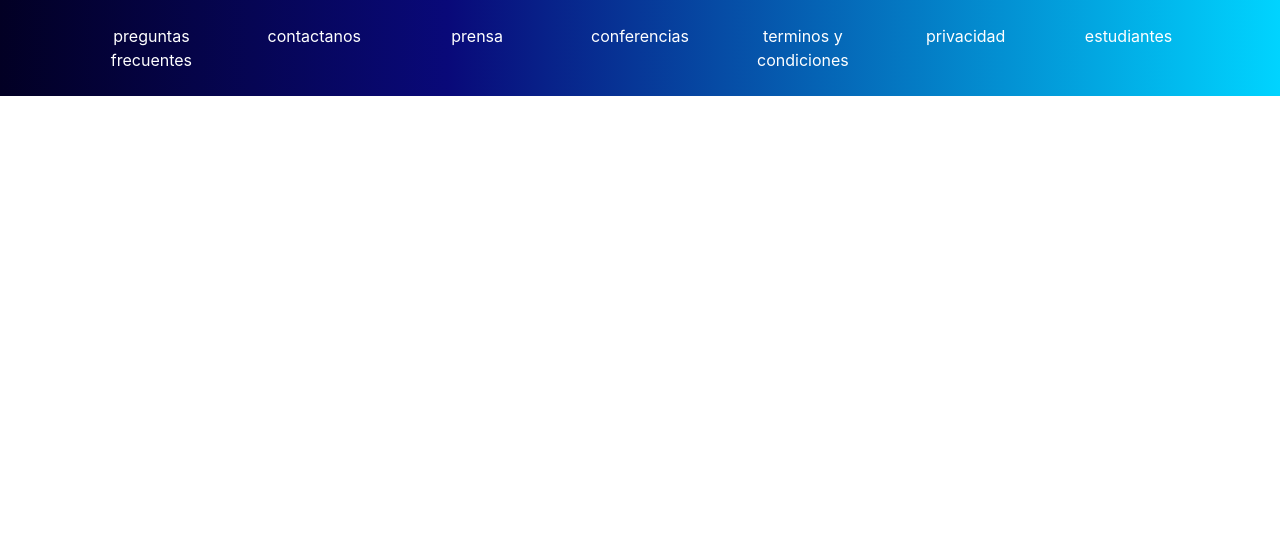
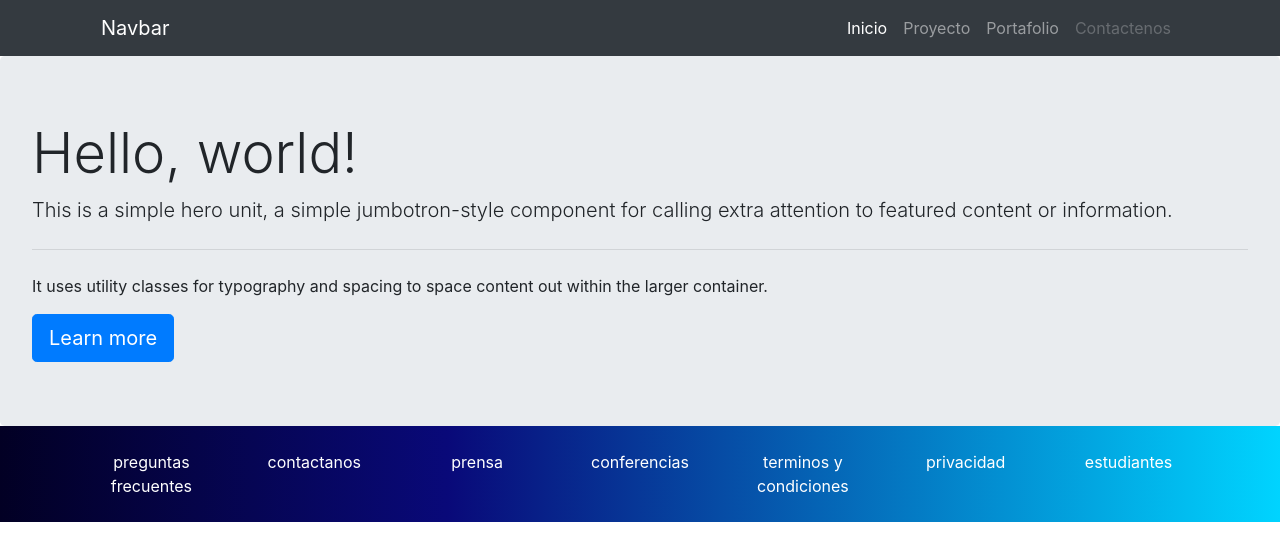
Before and after one commit to daniela2306/proyecto, a plain HTML site: page index.html in a window 1280 px wide. Drawn offline with nearby package versions, Linux system fonts and the light colour scheme.

Commit message:
creacion del encabezado del sitio web

```diff
--- a/index.html
+++ b/index.html
@@ -1,41 +1,88 @@
 <!DOCTYPE html>
 <html lang="en">
+
 <head>
   <meta charset="UTF-8">
   <meta name="viewport" content="width=, initial-scale=1.0">
-    <link rel="stylesheet" href="https://cdn.jsdelivr.net/npm/bootstrap@4.6.2/dist/css/bootstrap.min.css" integrity="sha384-xOolHFLEh07PJGoPkLv1IbcEPTNtaed2xpHsD9ESMhqIYd0nLMwNLD69Npy4HI+N" crossorigin="anonymous">
+  <link rel="stylesheet" href="https://cdn.jsdelivr.net/npm/bootstrap@4.6.2/dist/css/bootstrap.min.css"
+    integrity="sha384-xOolHFLEh07PJGoPkLv1IbcEPTNtaed2xpHsD9ESMhqIYd0nLMwNLD69Npy4HI+N" crossorigin="anonymous">
   <link rel="stylesheet" href="css/estilos.css">
   <title>Document</title>
 </head>
+
 <body>
+  <div class="fondo bg-dark">
+    <div class="container">
+      <div class="row">
+        <div class="col-12">
+          <nav class="navbar navbar-expand-lg navbar-dark bg-dark">
+            <a class="navbar-brand" href="#">Navbar</a>
+            <button class="navbar-toggler" type="button" data-toggle="collapse" data-target="#navbarSupportedContent"
+              aria-controls="navbarSupportedContent" aria-expanded="false" aria-label="Toggle navigation">
+              <span class="navbar-toggler-icon"></span>
+            </button>
+
+            <div class="collapse navbar-collapse" id="navbarSupportedContent">
+              <ul class="navbar-nav ml-auto">
+                <li class="nav-item active">
+                  <a class="nav-link" href="#">Inicio <span class="sr-only">(current)</span></a>
+                </li>
+                <li class="nav-item">
+                  <a class="nav-link" href="#">Proyecto</a>
+                </li>
+                <li class="nav-item">
+                  <a class="nav-link " href="#" > Portafolio</a>
+                </li>
+                <li class="nav-item">
+                  <a class="nav-link disabled">Contactenos</a>
+                </li>
+              </ul>
+            </div>
+          </nav>
+        </div>
+      </div>
+    </div>
+  </div>
+  <div class="jumbotron mb-0">
+    <h1 class="display-4">Hello, world!</h1>
+    <p class="lead">This is a simple hero unit, a simple jumbotron-style component for calling extra attention to featured content or information.</p>
+    <hr class="my-4">
+    <p>It uses utility classes for typography and spacing to space content out within the larger container.</p>
+    <a class="btn btn-primary btn-lg" href="#" role="button">Learn more</a>
+  </div>
   <footer class="footer">
     <div class="container pb-4 pt-4">
       <div class="row text-center">
         <div class="col-12 col-lg">
-                    <a href=""class="color-enlace">preguntas frecuentes</a>
+          <a href="" class="color-enlace">preguntas frecuentes</a>
         </div>
         <div class="col-12 col-lg">
-                    <a href=""class="color-enlace">contactanos</a>
+          <a href="" class="color-enlace">contactanos</a>
         </div>
         <div class="col-12 col-lg">
-                    <a href=""class="color-enlace">prensa</a>
+          <a href="" class="color-enlace">prensa</a>
         </div>
         <div class="col-12 col-lg">
-                    <a href=""class="color-enlace">conferencias</a>
+          <a href="" class="color-enlace">conferencias</a>
         </div>
         <div class="col-12 col-lg">
-                    <a href=""class="color-enlace">terminos y condiciones</a>
+          <a href="" class="color-enlace">terminos y condiciones</a>
         </div>
         <div class="col-12 col-lg">
-                    <a href=""class="color-enlace">privacidad</a>
+          <a href="" class="color-enlace">privacidad</a>
         </div>
         <div class="col-12 col-lg">
-                    <a href=""class="color-enlace">estudiantes</a>
+          <a href="" class="color-enlace">estudiantes</a>
         </div>
       </div>
     </div>
   </footer>
-    <script src="https://cdn.jsdelivr.net/npm/jquery@3.5.1/dist/jquery.slim.min.js" integrity="sha384-DfXdz2htPH0lsSSs5nCTpuj/zy4C+OGpamoFVy38MVBnE+IbbVYUew+OrCXaRkfj" crossorigin="anonymous"></script>
-    <script src="https://cdn.jsdelivr.net/npm/bootstrap@4.6.2/dist/js/bootstrap.bundle.min.js" integrity="sha384-Fy6S3B9q64WdZWQUiU+q4/2Lc9npb8tCaSX9FK7E8HnRr0Jz8D6OP9dO5Vg3Q9ct" crossorigin="anonymous"></script>
+  <script src="https://cdn.jsdelivr.net/npm/jquery@3.5.1/dist/jquery.slim.min.js"
+    integrity="sha384-DfXdz2htPH0lsSSs5nCTpuj/zy4C+OGpamoFVy38MVBnE+IbbVYUew+OrCXaRkfj"
+    crossorigin="anonymous"></script>
+  <script src="https://cdn.jsdelivr.net/npm/bootstrap@4.6.2/dist/js/bootstrap.bundle.min.js"
+    integrity="sha384-Fy6S3B9q64WdZWQUiU+q4/2Lc9npb8tCaSX9FK7E8HnRr0Jz8D6OP9dO5Vg3Q9ct"
+    crossorigin="anonymous"></script>
 </body>
+
 </html>
```
Lines whose indentation alone changed are shown as unchanged.
